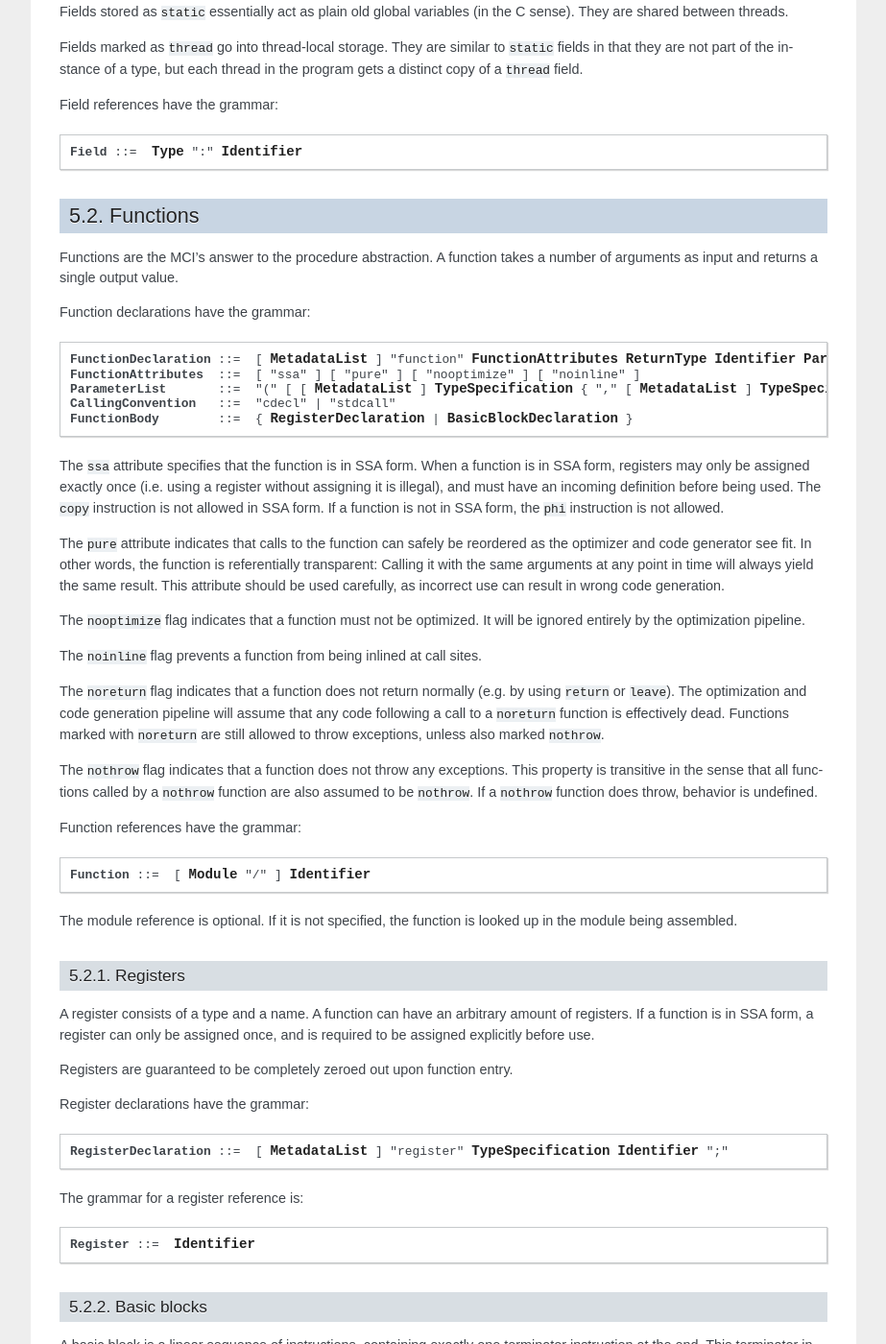
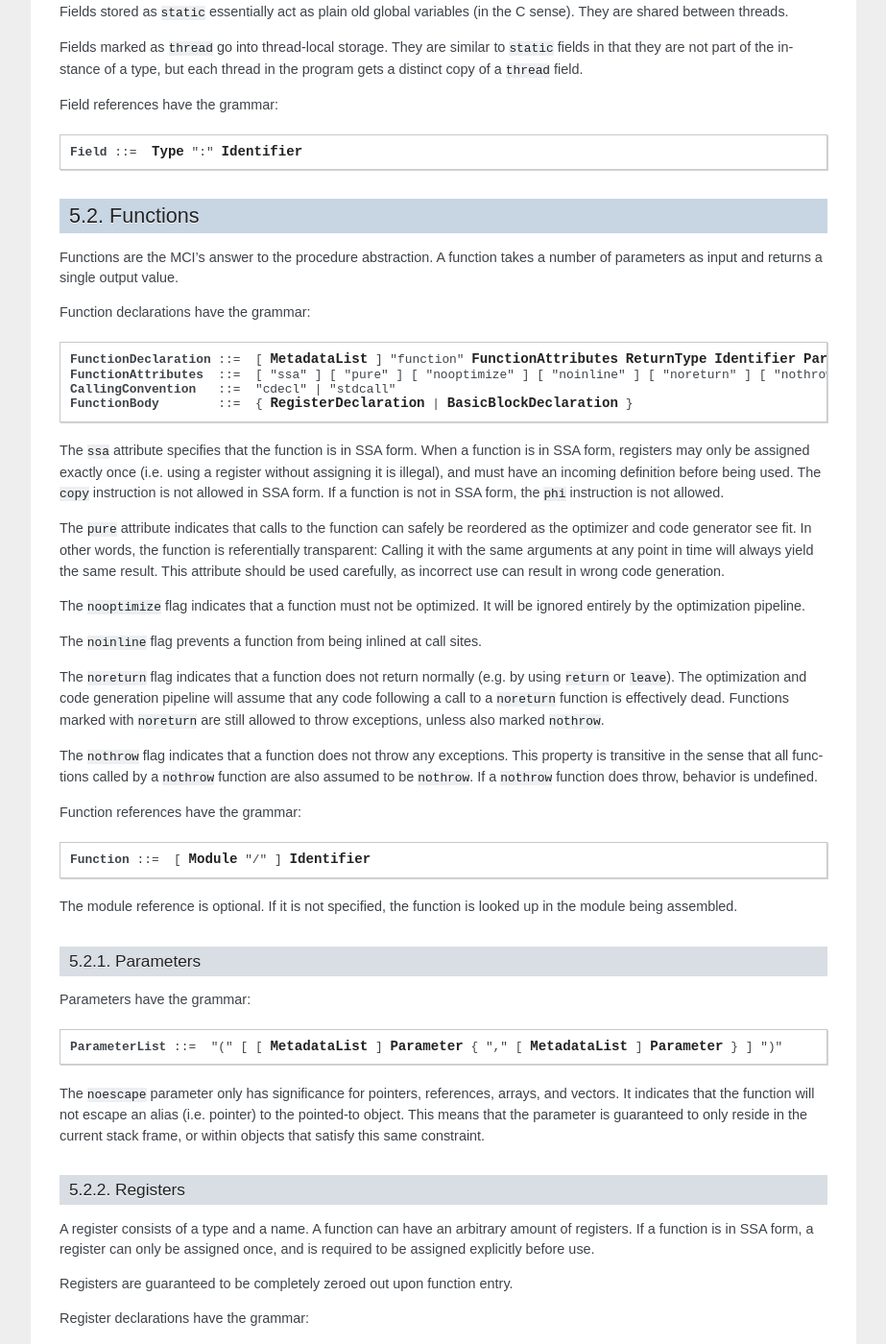
Before and after one commit to lycus/mci, a Sphinx documentation site: the page built from docs/assembly_language.rst, in a window 1280 px wide and 1400 px high, scrolled down 1638 px. Shown: the whole window at 96% size, without its empty margins (198-1121 px from the left). Built offline with Sphinx 7.4.7, drawn with Linux system fonts in a browser that asks for light colours; some of the changed text lies outside the part shown.

Commit message:
Implement parameter attributes, and as such, the noescape attribute.
Also clean up/update the grammar.

```diff
--- a/docs/assembly_language.rst
+++ b/docs/assembly_language.rst
@@ -105,14 +105,13 @@ Functions
 +++++++++
 
 Functions are the MCI's answer to the procedure abstraction. A function takes
-a number of arguments as input and returns a single output value.
+a number of parameters as input and returns a single output value.
 
 Function declarations have the grammar:
 
 .. productionlist::
     FunctionDeclaration : [ `MetadataList` ] "function" `FunctionAttributes` `ReturnType` `Identifier` `ParameterList` [ `CallingConvention` ] "{" `FunctionBody` "}"
-    FunctionAttributes : [ "ssa" ] [ "pure" ] [ "nooptimize" ] [ "noinline" ]
-    ParameterList : "(" [ [ `MetadataList` ] `TypeSpecification` { "," [ `MetadataList` ] `TypeSpecification` } ] ")"
+    FunctionAttributes : [ "ssa" ] [ "pure" ] [ "nooptimize" ] [ "noinline" ] [ "noreturn" ] [ "nothrow" ]
     CallingConvention : "cdecl" | "stdcall"
     FunctionBody : { `RegisterDeclaration` | `BasicBlockDeclaration` }
 
@@ -152,6 +151,22 @@ Function references have the grammar:
 
 The module reference is optional. If it is not specified, the function is
 looked up in the module being assembled.
+
+Parameters
+----------
+
+Parameters have the grammar:
+
+.. productionlist::
+    Parameter = `ParameterAttributes` `TypeSpecification`
+    ParameterAttributes = [ "noescape" ]
+    ParameterList : "(" [ [ `MetadataList` ] `Parameter` { "," [ `MetadataList` ] `Parameter` } ] ")"
+
+The ``noescape`` parameter only has significance for pointers, references,
+arrays, and vectors. It indicates that the function will not escape an alias
+(i.e. pointer) to the pointed-to object. This means that the parameter is
+guaranteed to only reside in the current stack frame, or within objects
+that satisfy this same constraint.
 
 Registers
 ---------
```
Also changed, not shown: other parts of docs/assembly_language.rst (+1 -1 lines), 13 other files.
